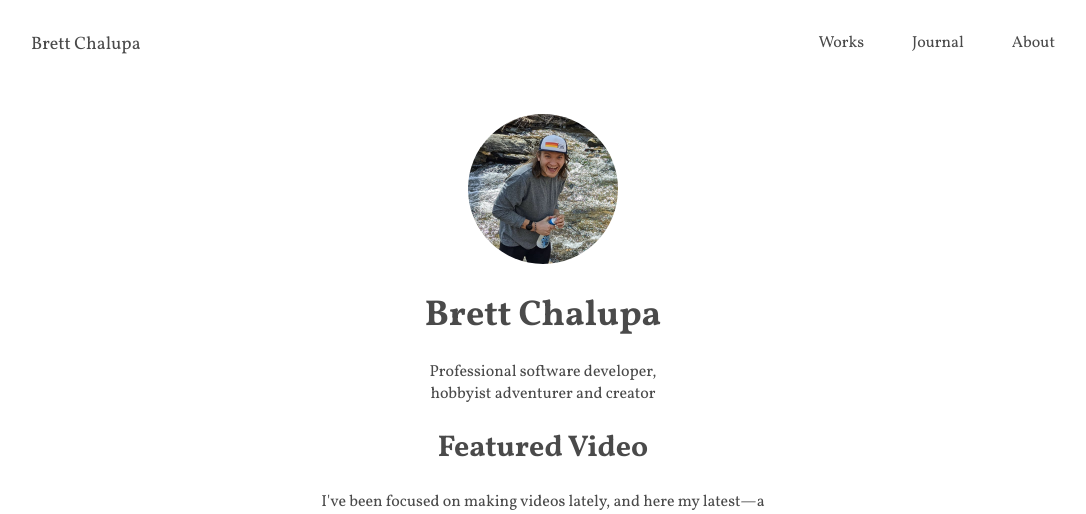
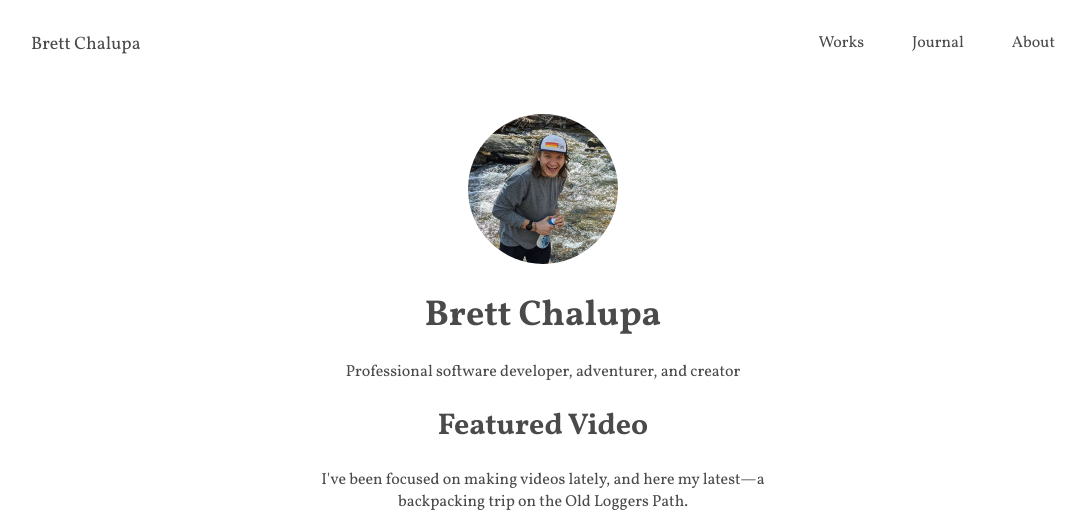
Before and after one commit to brettchalupa/brettchalupa.github.io, a Jekyll site: the page built from index.html, in a window 1280 px wide. Shown: the top 514 px of the page, without its empty margins (97-1183 px from the left). Built offline with Jekyll 4.4.1, drawn with Linux system fonts in a browser that asks for light colours.

Commit message:
Revise home page copy & vid height

```diff
--- a/index.html
+++ b/index.html
@@ -9,13 +9,13 @@
 
     <h1>Brett Chalupa</h1>
 
-    <p class="tagline">Professional software developer,<br>hobbyist adventurer and creator</p>
+    <p class="tagline">Professional software developer, adventurer, and creator</p>
 
     <h2>Featured Video</h2>
 
     <p>I've been focused on making videos lately, and here my latest—a backpacking trip on the Old Loggers Path.</p>
 
-    <iframe width="560" height="315" src="https://www.youtube-nocookie.com/embed/iT2vjcjE09Q" title="YouTube video player" frameborder="0" allow="accelerometer; autoplay; clipboard-write; encrypted-media; gyroscope; picture-in-picture" allowfullscreen></iframe>
+    <iframe width="560" height="260" src="https://www.youtube-nocookie.com/embed/iT2vjcjE09Q" title="YouTube video player" frameborder="0" allow="accelerometer; autoplay; clipboard-write; encrypted-media; gyroscope; picture-in-picture" allowfullscreen></iframe>
 
     <h2>Journal</h2>
 
```
Also changed, not shown: about.md (+1 -1 lines).
